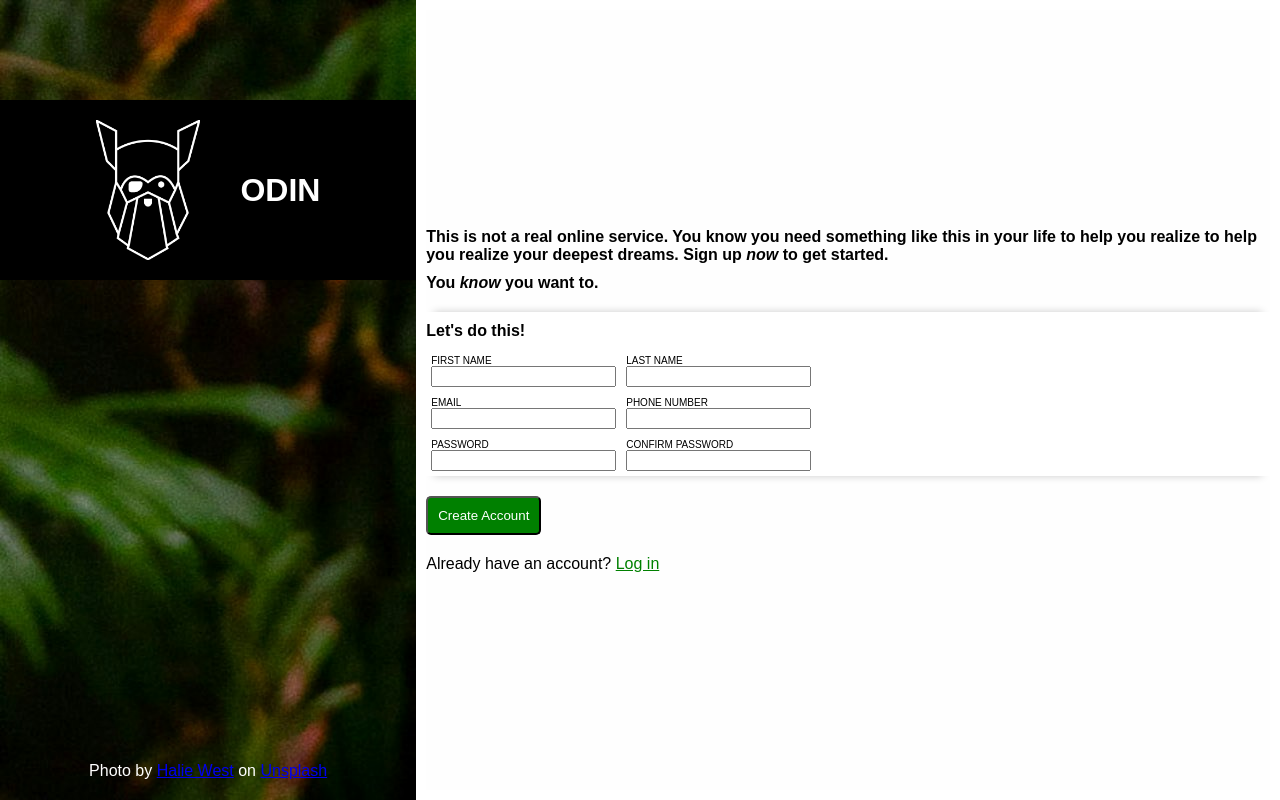
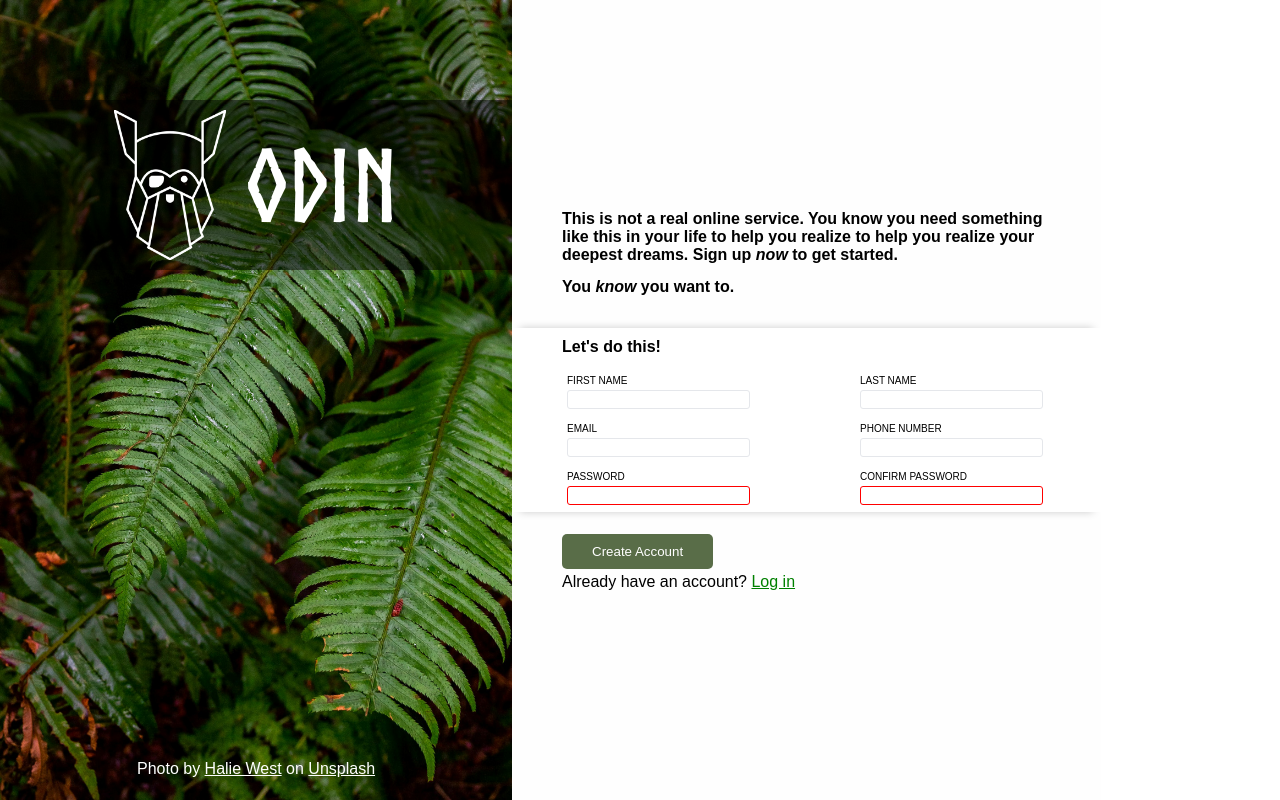
Before and after one commit to jttribiana/signup-form, a plain HTML site: page index.html in a window 1280 px wide. Drawn offline with Linux system fonts and the light colour scheme.

Commit message:
Fix layout, change input colors

```diff
--- a/style.css
+++ b/style.css
@@ -6,26 +6,29 @@
   }
 
 
+@font-face {
+    font-family: "Norse Bold";
+    src: url("Norse-Bold.otf") format("opentype"),
+  }
+
+
+
+
 body {
     display: flex;
+    font-family: "Norse Bold", sans-serif;
 }
 
 
 #image-container {
-    background-image: url(pine.jpg);
-    width: 50%;
-    height: 100vh;
+    background:rgb(37, 16, 13) url("pine.jpg");
+    background-repeat: no-repeat;
+    width: 40%;
+    height:100vh;
+    background-size:100% 100%;
+    padding:0;
 }
-#logo > h1,
-#logo > img {
-    height: 10rem;
-    color: white;
-    padding: 10px;
-    display: flex;
-    justify-content: center;
-    align-items: center;
-    margin: 10px;
-}
+
 
 
 
@@ -33,10 +36,24 @@ body {
     display: flex;
     justify-content: center;
     align-items: center;
-    background-color: black;
+    background: rgba(0, 0, 0, 0.5);
     margin-top: 100px;
 
 }
+
+#logo > h1,
+#logo > img {
+    height: 10rem;
+    color: white;
+    padding: 5px;
+    display: flex;
+    justify-content: center;
+    align-items: center;
+    margin: 5px;
+}
+
+
+
 
 #credit {
     color: white;
@@ -53,7 +70,6 @@ body {
 
 
 #container {
-    margin: 10px;
     background-color: #fefefe;
     display: flex;
     flex-direction: column;
@@ -67,7 +83,7 @@ form {
     flex-direction: column;
     flex-wrap: wrap;
     background-color: white;
-    margin-top: 10px;
+    margin: 20px 0px;
     box-shadow:
      0 8px 8px -8px rgba(0, 0, 0, 0.2),  /* Top shadow */
      0 -8px 8px -8px rgba(0, 0, 0, 0.2); /* Bottom shadow */
@@ -78,6 +94,8 @@ form {
 form div h2 {
     margin-top: 10px;
 }
+
+
 
 form div {
     display: flex;
@@ -101,15 +119,47 @@ body {
 }
 
 button {
-    background-color: green;
+    background-color: #596D48;
     color: white;
-    padding: 10px;
+    padding: 10px 30px;
     border-radius: 5px;
     margin-top: 20px;
     margin-bottom: 20px;
+    border: none;
 }
 
 h2 {
     font-size: 16px;
     padding-bottom: 10px;
+    max-width: 55ch;
+
+
 }
+
+
+p, h2, button, input, label {
+    margin: 2px 50px;
+}
+
+
+h1 {
+    font-family: "Norse Bold", sans-serif;
+    font-size: 100px;
+}
+
+a:link {
+    color: white;
+}
+
+a:visited {
+    color: white;
+}
+
+input {
+    border: 1px solid #E5E7EB;
+    border-radius: 3px;
+}
+
+input[type="password"]:invalid {
+    border: 1px solid red;
+}
```
